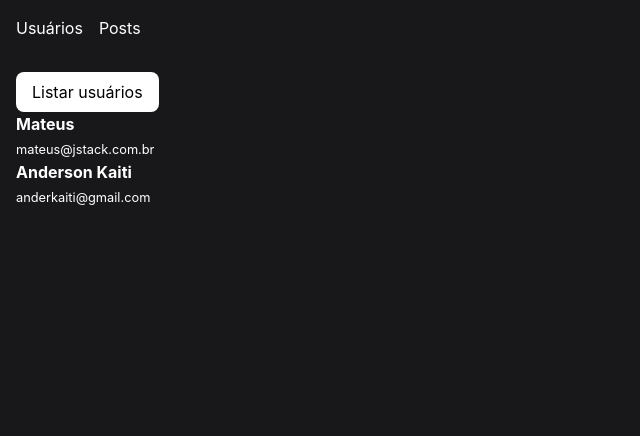
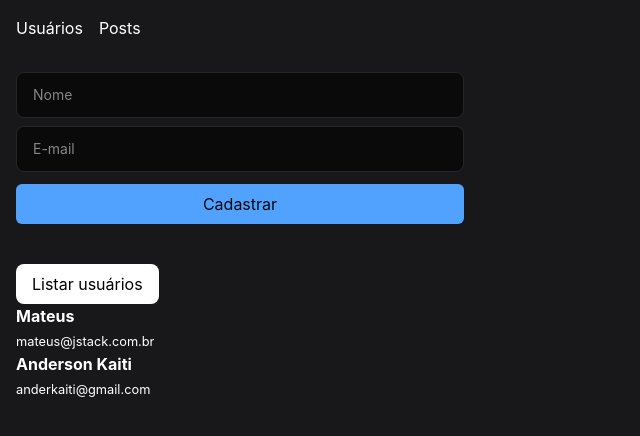
Before and after one commit to andersonkaiti/react-query-course-review, a React (Vite) app: page / in a window 1280 px wide. Shown: the top 436 px of the page, without its empty margins (0-640 px from the left). Built offline with nearby package versions, Linux system fonts and the light colour scheme; data requests are answered from the project's data file.

Commit message:
:sparkles: feat(mutation): submit new user with useMutation hook mutate function

```diff
--- /dev/null
+++ b/src/http/create-user.ts
@@ -0,0 +1,30 @@
+interface ICreateUserRequest {
+  name: string
+  email: string
+}
+
+export interface IUser {
+  id: string
+  name: string
+  email: string
+}
+
+export async function createUser({
+  name,
+  email,
+}: ICreateUserRequest): Promise<IUser> {
+  await new Promise((resolve) => setTimeout(resolve, 1500))
+
+  const response = await fetch('http://localhost:3000/users', {
+    method: 'POST',
+    headers: {
+      'Content-Type': 'application/json',
+    },
+    body: JSON.stringify({
+      name,
+      email,
+    }),
+  })
+
+  return await response.json()
+}
--- a/src/pages/users.tsx
+++ b/src/pages/users.tsx
@@ -1,10 +1,55 @@
+import { useMutation } from '@tanstack/react-query'
 import { useUsers } from '../hooks/use-users'
+import { createUser } from '../http/create-user'
 
 export function Users() {
-  const { users, refetch, isLoading, isFetching, error, isError } = useUsers()
+  const {
+    users,
+    refetch,
+    isLoading: isUsersLoading,
+    isFetching,
+    error,
+    isError,
+  } = useUsers()
+
+  const { mutate } = useMutation({
+    mutationFn: createUser,
+  })
+
+  function handleSubmit(event: React.SubmitEvent<HTMLFormElement>) {
+    event.preventDefault()
+
+    const form = new FormData(event.target)
+    const name = String(form.get('name'))
+    const email = String(form.get('email'))
+
+    mutate({ name, email })
+  }
 
   return (
     <div className="p-4">
+      <div className="mb-10">
+        <form className="flex max-w-md flex-col gap-2" onSubmit={handleSubmit}>
+          <input
+            placeholder="Nome"
+            className="rounded-lg border border-neutral-800 bg-neutral-950 px-4 py-3 text-sm text-white outline-none transition-colors focus:border-neutral-600"
+            name="name"
+          />
+          <input
+            placeholder="E-mail"
+            className="rounded-lg border border-neutral-800 bg-neutral-950 px-4 py-3 text-sm text-white outline-none transition-colors focus:border-neutral-600"
+            name="email"
+          />
+
+          <button
+            type="submit"
+            className="mt-1 cursor-pointer rounded-md bg-blue-400 py-2 text-base text-zinc-950 hover:bg-blue-500"
+          >
+            Cadastrar
+          </button>
+        </form>
+      </div>
+
       <button
         type="button"
         className="cursor-pointer rounded-lg bg-white px-4 py-2 text-black hover:bg-zinc-300"
@@ -13,8 +58,10 @@ export function Users() {
         Listar usuários
       </button>
 
-      {isLoading && <p>Carregando...</p>}
-      {!isLoading && isFetching && <small className="block">Fetching...</small>}
+      {isUsersLoading && <p>Carregando...</p>}
+      {!isUsersLoading && isFetching && (
+        <small className="block">Fetching...</small>
+      )}
       {isError && <h1 className="text-red-400">{error.toString()}</h1>}
 
       {users.map((user) => (
```
